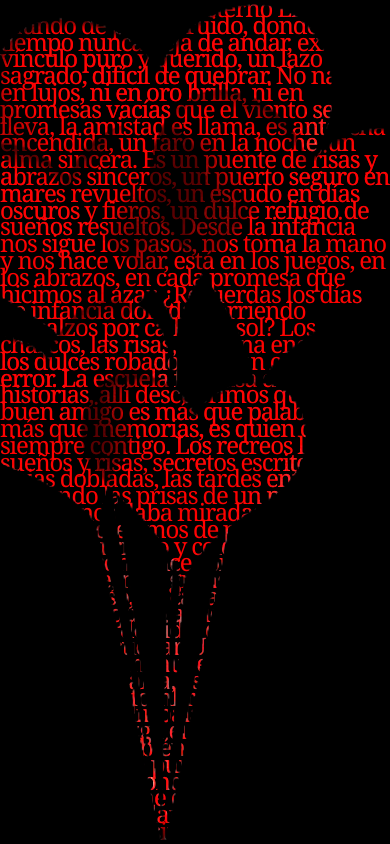
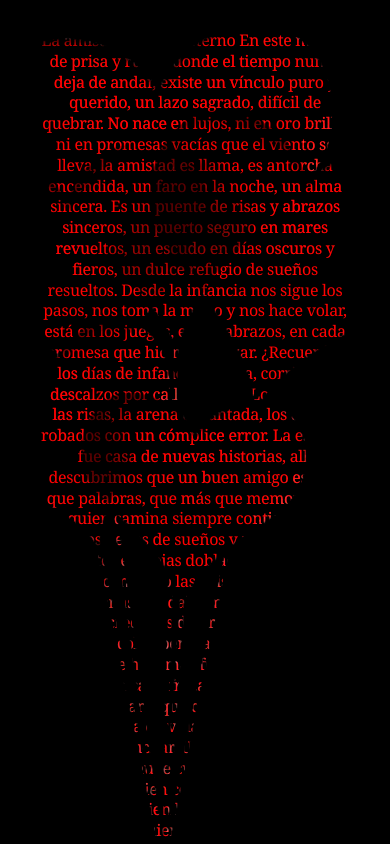
Before and after one commit to MiFiesta18/my3years.github.io, a plain HTML site: page index.html in a window 390 px wide. Shown: the top 844 px of the page. Drawn offline with Linux system fonts and the light colour scheme; a web font is replaced by a local one.

Commit message:
Update style.css

```diff
--- a/style.css
+++ b/style.css
@@ -1,25 +1,50 @@
-@import url();
-*{
+@import url('https://fonts.googleapis.com/css2?family=Georgia&display=swap');
+
+* {
     margin: 0;
     padding: 0;
     box-sizing: border-box;
     font-family: Georgia, 'Times New Roman', Times, serif;
 }
-section{
-    height: 400vh;
-    overflow: hidden;
-   background: rgb(0, 0, 0);
+
+section {
+    min-height: 100vh;
+    display: flex;
+    align-items: center;
+    justify-content: center;
+    background: black;
+    padding: 20px;
 }
-p{
-    position: relative;
+
+p {
+    max-width: 90%;
     font-size: 1.5em;
-    letter-spacing: -0.05em;
-    line-height: 0.7em;
-    background: url(png-transparent-balloon-heart-graphy-love-background-love-heart-balloon-thumbnail-removebg-preview.png),url(png-transparent-balloon-heart-graphy-love-background-love-heart-balloon-thumbnail-removebg-preview.png);
-    background-blend-mode:color-dodge;
+    letter-spacing: -0.02em;
+    line-height: 1.5em;
+    text-align: center;
+    background: url('png-transparent-balloon-heart-graphy-love-background-love-heart-balloon-thumbnail-removebg-preview.png'),
+                url('png-transparent-balloon-heart-graphy-love-background-love-heart-balloon-thumbnail-removebg-preview.png');
+    background-blend-mode: color-dodge;
     background-position: center;
     background-attachment: fixed;
     background-size: cover;
     -webkit-background-clip: text;
     color: transparent;
 }
+
+/* Responsividad */
+@media (max-width: 768px) {
+    p {
+        font-size: 1.2em;
+        max-width: 95%;
+        line-height: 1.4em;
+    }
+}
+
+@media (max-width: 480px) {
+    p {
+        font-size: 1em;
+        line-height: 1.3em;
+        padding: 10px;
+    }
+}
```
